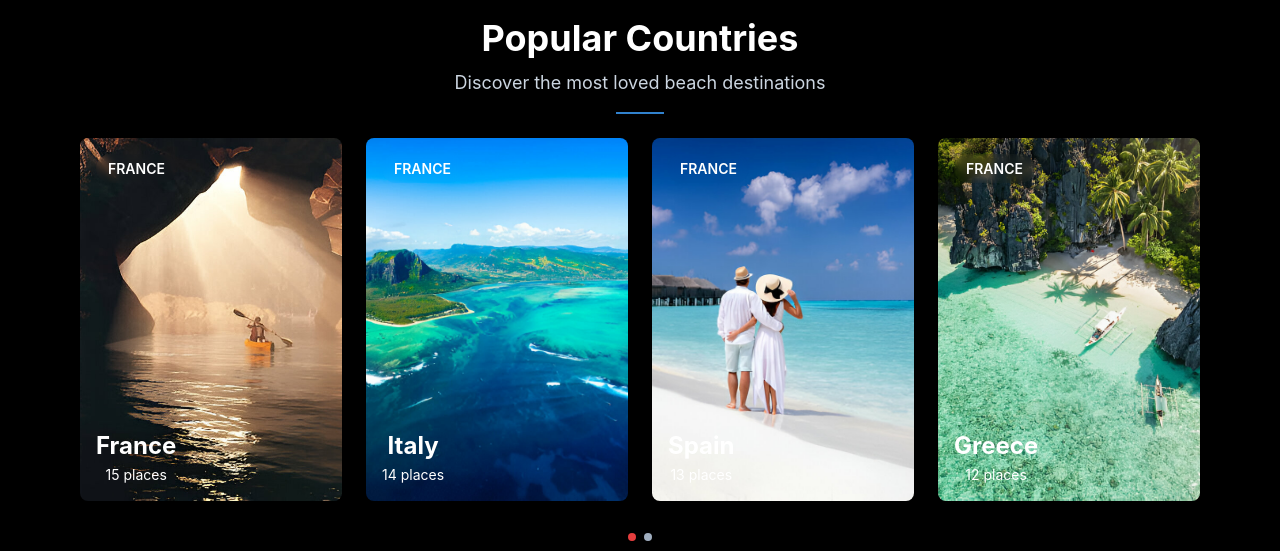
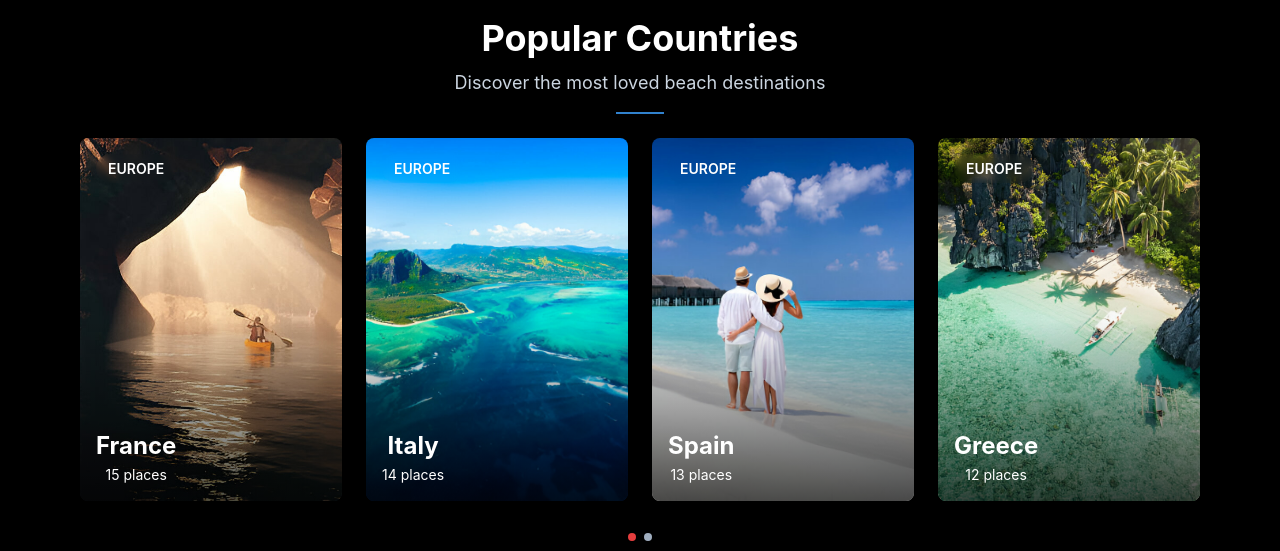
Before and after one commit to rapthar/sandypaths, a React (Create React App) app: page / in a window 1280 px wide. Shown: the part 2440-2991 px from the top of the page. Built offline with nearby package versions, Linux system fonts and the light colour scheme.

Commit message:
Update Homefive.jsx

```diff
--- a/src/Components/Home/Homefive.jsx
+++ b/src/Components/Home/Homefive.jsx
@@ -12,9 +12,9 @@ const countries = [
   const CountryCard = ({ country }) => (
     <Box borderRadius="lg" overflow="hidden" position="relative">
       <Image src={country.image} alt={country.name} objectFit="cover" h="100%" w="100%" />
-      <Box position="absolute" inset="0" bg="gradient-to-t from-black/70 to-transparent" />
+      <Box position="absolute" inset="0" bg="linear-gradient(to top, rgba(0,0,0,0.7) 0%, rgba(0,0,0,0) 50%)" />
       <Box position="absolute" top="4" left="4" bg="white/20" backdropFilter="blur(4px)" borderRadius="full" px="3" py="1">
-        <Text fontSize="sm" fontWeight="semibold" color="white">FRANCE</Text>
+        <Text fontSize="sm" fontWeight="semibold" color="white">EUROPE</Text>
       </Box>
       <Box position="absolute" bottom="4" left="4" color="white">
         <Text fontSize="2xl" fontWeight="bold">{country.name}</Text>
```
